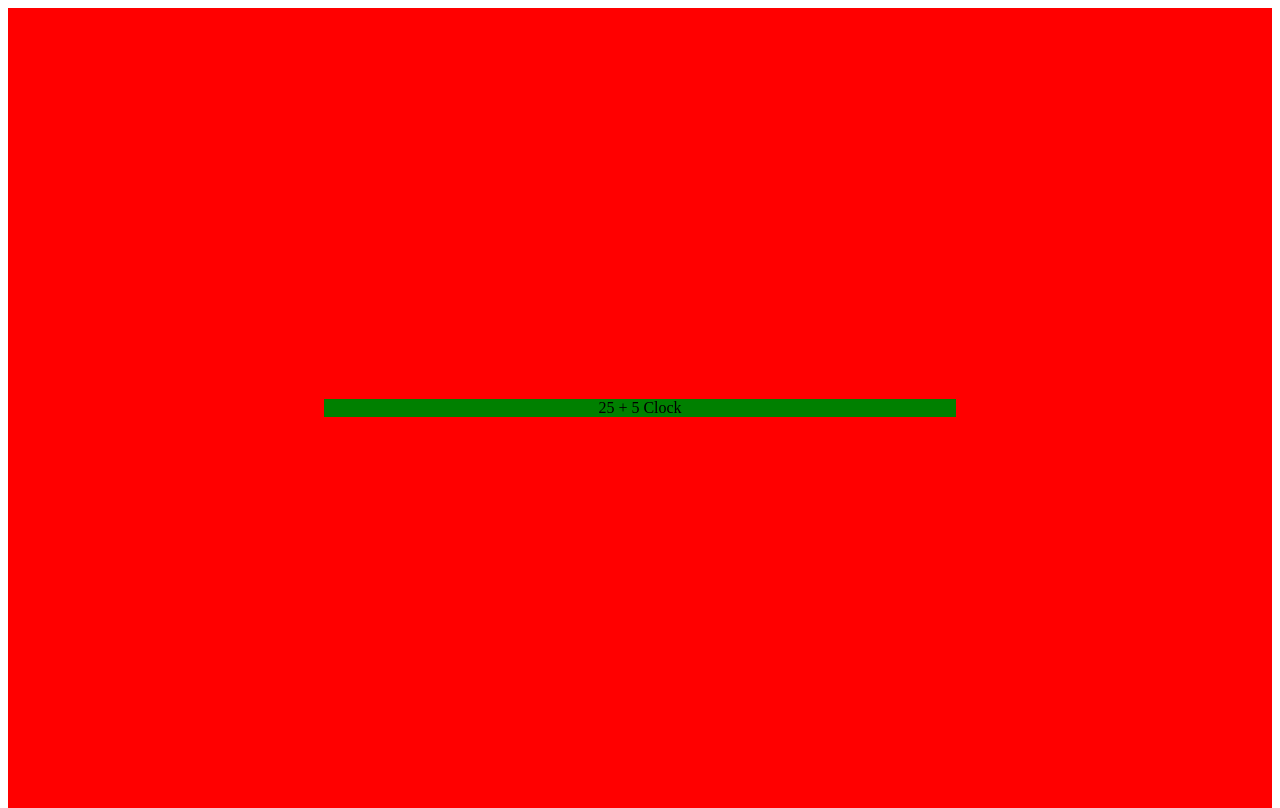
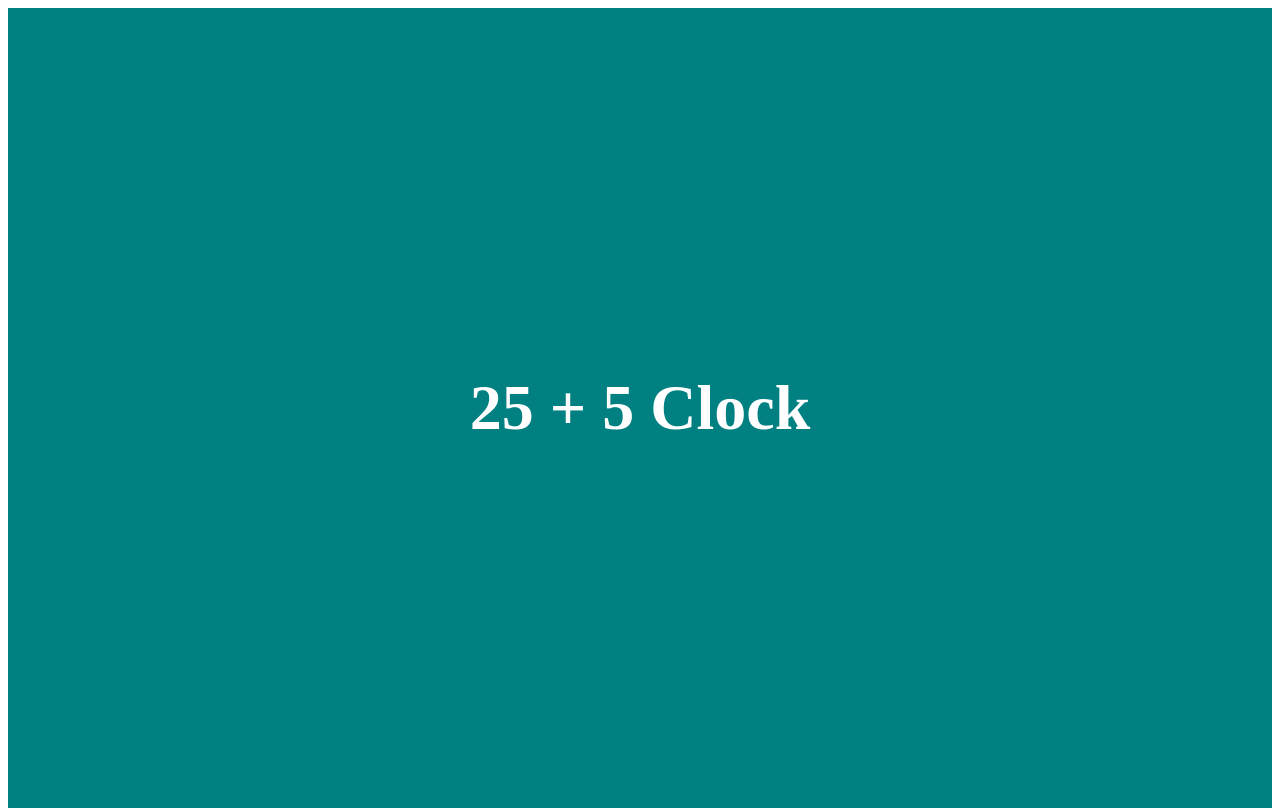
Before and after one commit to errami01/pomodoro-timer, a React (Create React App) app: page / in a window 1280 px wide. Built offline with nearby package versions, Linux system fonts and the light colour scheme.

Commit message:
Style: set background color and font size

```diff
--- a/src/App.css
+++ b/src/App.css
@@ -6,10 +6,11 @@
   height: 100%;
   justify-content: center;
   align-items: center;
-  background-color: red;
+  background-color: rgb(0, 128, 128);
+  color: white;
+  font-size: 2em;
 }
 .App {
   width: 50%;
   text-align: center;
-  background-color: green;
 }
--- a/src/App.js
+++ b/src/App.js
@@ -10,9 +10,9 @@
 },[])
   return (
     <div className="App">
-      <header className="App-header">
+      <h1 className="App-header">
       25 + 5 Clock
-      </header>
+      </h1>
     </div>
   );
 }
```
